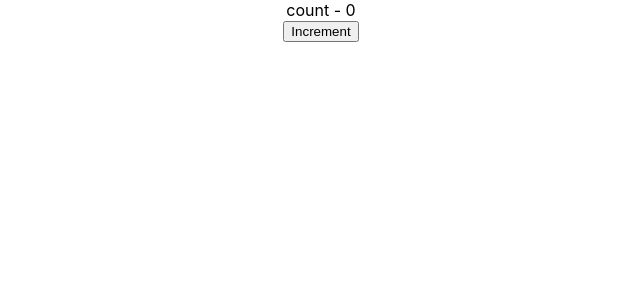
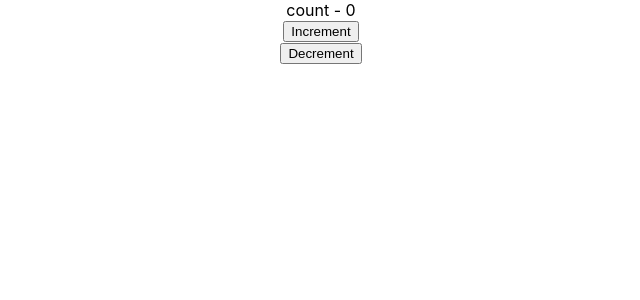
Before and after one commit to soumoq/reactJs_tutorial, a React (Create React App) app: page / in a window 1280 px wide. Shown: the top 300 px of the page, without its empty margins (319-959 px from the left). Built offline with nearby package versions, Linux system fonts and the light colour scheme.

Commit message:
set state inc dec fun using if

```diff
--- a/src/components/Counter.js
+++ b/src/components/Counter.js
@@ -4,29 +4,33 @@
     constructor() {
         super()
         this.state = {
+            mystate: true,
             count: 0
         }
     }
 
     increment() {
-        this.setState((privState)=>({
-            count: privState.count+1
-        }))
+        this.setState({
+            count: this.state.count + 1
+        })
     }
 
-    incrementFive() {
-        this.increment()
-        this.increment()
-        this.increment()
-        this.increment()
-        this.increment()
+    decrement() {
+        if (this.state.count > 0) {
+            this.setState({
+                count: this.state.count - 1
+            })
+        }
+    }
 
-    }
+
 
     render() {
         return (<div>
             <div>count - {this.state.count}</div>
-            <button onClick={() => this.incrementFive()}>Increment</button>
+            <button onClick={() => this.increment()}>Increment</button>
+            <br></br>
+            <button onClick={() => this.decrement()}>Decrement</button>
         </div>)
     }
 }
```
Also changed, not shown: 1 other file (tests, documents, lock files or other folders).
